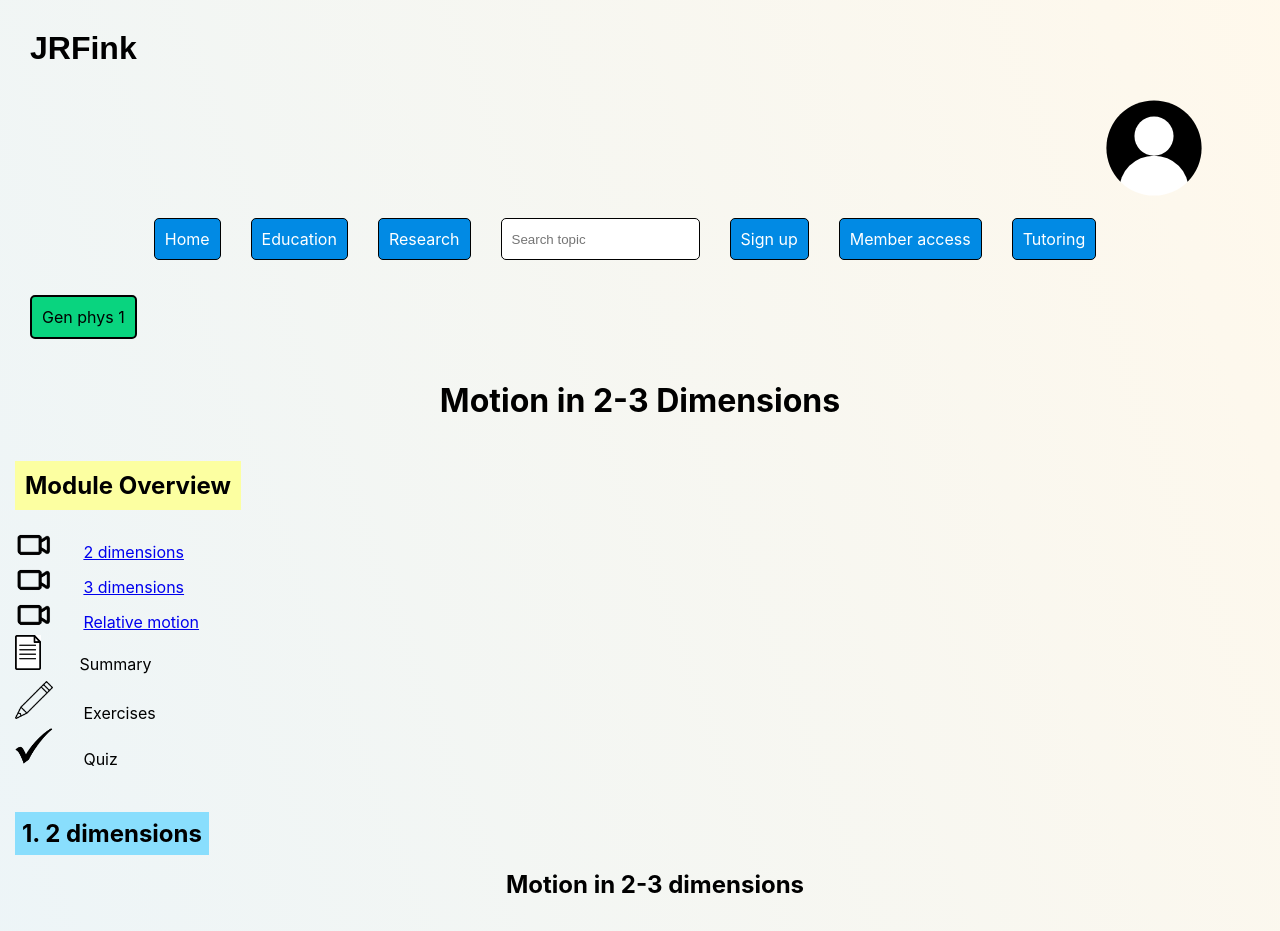
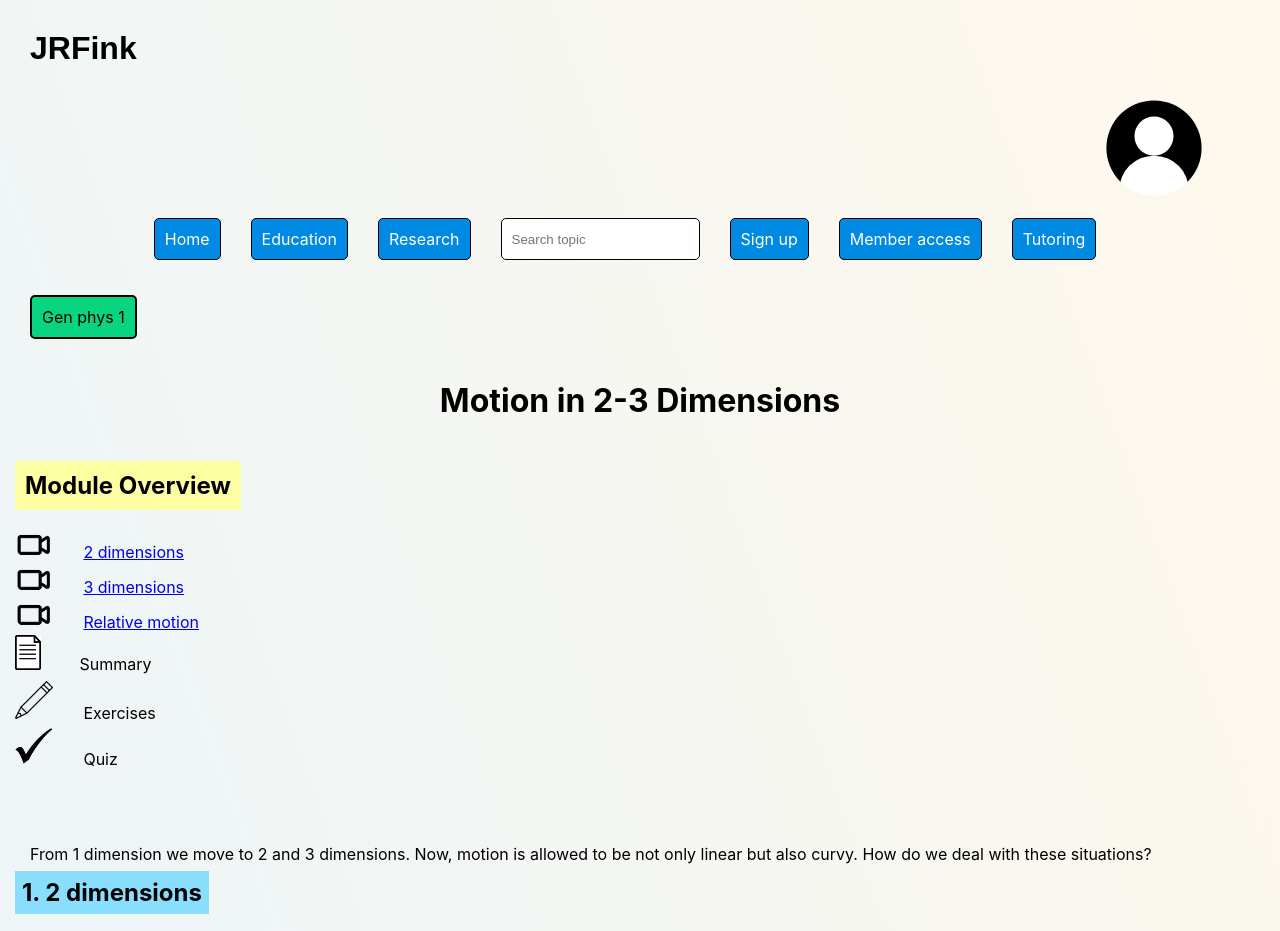
Before and after one commit to JRFink/jrfphyspagesnew, a Next.js app: page /education/gp1/23dm in a window 1280 px wide. Shown: the top 931 px of the page. Built offline with nearby package versions, Linux system fonts and the light colour scheme; grey boxes are pictures that could not be loaded.

Commit message:
Update index.tsx

```diff
--- a/pages/education/gp1/23dm/index.tsx
+++ b/pages/education/gp1/23dm/index.tsx
@@ -17,6 +17,10 @@ const Two3dm = () => {
             </h1>
             <br></br>
             <Modoverview2dm />
+    <br />
+<p>
+From 1 dimension we move to 2 and 3 dimensions. Now, motion is allowed to be not only linear but also curvy. How do we deal with these situations?
+</p>
             <h2 className={style.h2SectionColor} id="2dm">
                 1. 2 dimensions
             </h2>
```
